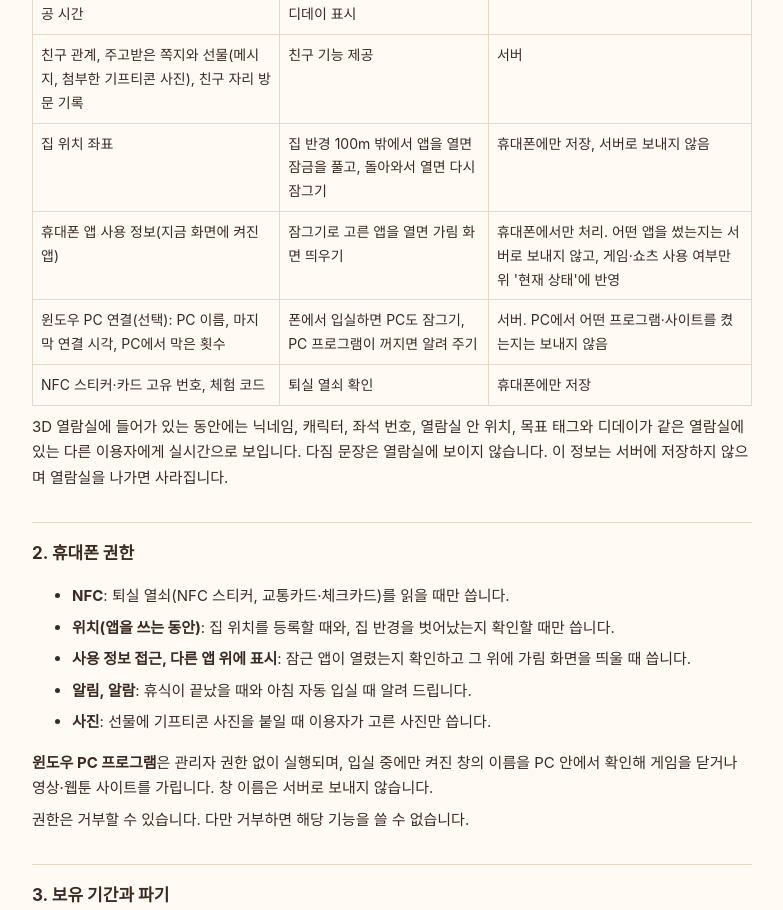
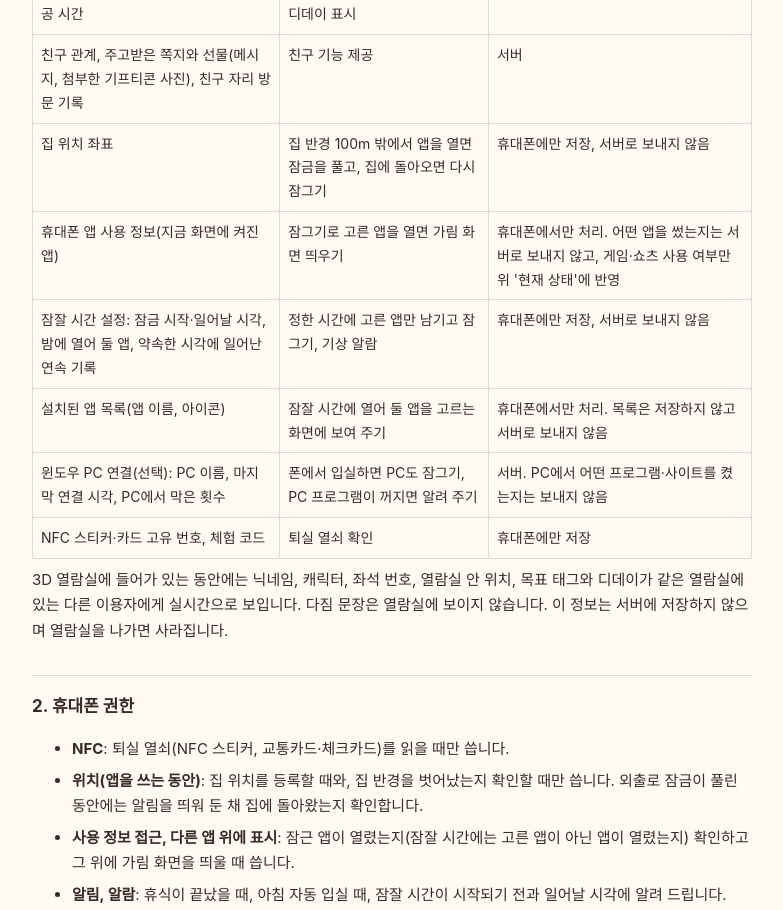
Before and after one commit to ilu95/focus-switch-privacy, a plain HTML site: page index.html in a window 1280 px wide. Shown: the part 680-1590 px from the top of the page, without its empty margins (248-1031 px from the left). Drawn offline with Linux system fonts and the light colour scheme.

Commit message:
처리방침: 잠잘 시간 설정·설치된 앱 목록(휴대폰에서만 처리), 외출 중 귀가 확인 반영
Co-Authored-By: Claude Opus 5.5 <noreply@anthropic.com>

```diff
--- a/index.html
+++ b/index.html
@@ -34,8 +34,10 @@
   <tr><td>현재 상태: 공부 중·휴식 중·외출 중, 잠근 앱(웹툰·쇼츠·게임 등)을 켰는지 여부</td><td>친구에게 내 상태 보여 주기, 함께 공부하는 인원 표시</td><td>서버</td></tr>
   <tr><td>다짐: 목표 태그, 시험일, 다짐 한 줄(친구에게 보이기로 한 경우만), 이번 주 순공 시간</td><td>친구 화면에 내 다짐과 공부 시간 보여 주기, 열람실에 목표 태그와 디데이 표시</td><td>서버, 휴대폰. '나만 보기'로 두면 다짐 문장은 서버로 보내지 않음</td></tr>
   <tr><td>친구 관계, 주고받은 쪽지와 선물(메시지, 첨부한 기프티콘 사진), 친구 자리 방문 기록</td><td>친구 기능 제공</td><td>서버</td></tr>
-  <tr><td>집 위치 좌표</td><td>집 반경 100m 밖에서 앱을 열면 잠금을 풀고, 돌아와서 열면 다시 잠그기</td><td>휴대폰에만 저장, 서버로 보내지 않음</td></tr>
+  <tr><td>집 위치 좌표</td><td>집 반경 100m 밖에서 앱을 열면 잠금을 풀고, 집에 돌아오면 다시 잠그기</td><td>휴대폰에만 저장, 서버로 보내지 않음</td></tr>
   <tr><td>휴대폰 앱 사용 정보(지금 화면에 켜진 앱)</td><td>잠그기로 고른 앱을 열면 가림 화면 띄우기</td><td>휴대폰에서만 처리. 어떤 앱을 썼는지는 서버로 보내지 않고, 게임·쇼츠 사용 여부만 위 '현재 상태'에 반영</td></tr>
+  <tr><td>잠잘 시간 설정: 잠금 시작·일어날 시각, 밤에 열어 둘 앱, 약속한 시각에 일어난 연속 기록</td><td>정한 시간에 고른 앱만 남기고 잠그기, 기상 알람</td><td>휴대폰에만 저장, 서버로 보내지 않음</td></tr>
+  <tr><td>설치된 앱 목록(앱 이름, 아이콘)</td><td>잠잘 시간에 열어 둘 앱을 고르는 화면에 보여 주기</td><td>휴대폰에서만 처리. 목록은 저장하지 않고 서버로 보내지 않음</td></tr>
   <tr><td>윈도우 PC 연결(선택): PC 이름, 마지막 연결 시각, PC에서 막은 횟수</td><td>폰에서 입실하면 PC도 잠그기, PC 프로그램이 꺼지면 알려 주기</td><td>서버. PC에서 어떤 프로그램·사이트를 켰는지는 보내지 않음</td></tr>
   <tr><td>NFC 스티커·카드 고유 번호, 체험 코드</td><td>퇴실 열쇠 확인</td><td>휴대폰에만 저장</td></tr>
 </table>
@@ -44,9 +46,9 @@
 <h2>2. 휴대폰 권한</h2>
 <ul>
   <li><b>NFC</b>: 퇴실 열쇠(NFC 스티커, 교통카드·체크카드)를 읽을 때만 씁니다.</li>
-  <li><b>위치(앱을 쓰는 동안)</b>: 집 위치를 등록할 때와, 집 반경을 벗어났는지 확인할 때만 씁니다.</li>
-  <li><b>사용 정보 접근, 다른 앱 위에 표시</b>: 잠근 앱이 열렸는지 확인하고 그 위에 가림 화면을 띄울 때 씁니다.</li>
-  <li><b>알림, 알람</b>: 휴식이 끝났을 때와 아침 자동 입실 때 알려 드립니다.</li>
+  <li><b>위치(앱을 쓰는 동안)</b>: 집 위치를 등록할 때와, 집 반경을 벗어났는지 확인할 때만 씁니다. 외출로 잠금이 풀린 동안에는 알림을 띄워 둔 채 집에 돌아왔는지 확인합니다.</li>
+  <li><b>사용 정보 접근, 다른 앱 위에 표시</b>: 잠근 앱이 열렸는지(잠잘 시간에는 고른 앱이 아닌 앱이 열렸는지) 확인하고 그 위에 가림 화면을 띄울 때 씁니다.</li>
+  <li><b>알림, 알람</b>: 휴식이 끝났을 때, 아침 자동 입실 때, 잠잘 시간이 시작되기 전과 일어날 시각에 알려 드립니다.</li>
   <li><b>사진</b>: 선물에 기프티콘 사진을 붙일 때 이용자가 고른 사진만 씁니다.</li>
 </ul>
 <p><b>윈도우 PC 프로그램</b>은 관리자 권한 없이 실행되며, 입실 중에만 켜진 창의 이름을 PC 안에서 확인해 게임을 닫거나 영상·웹툰 사이트를 가립니다. 창 이름은 서버로 보내지 않습니다.</p>
```
